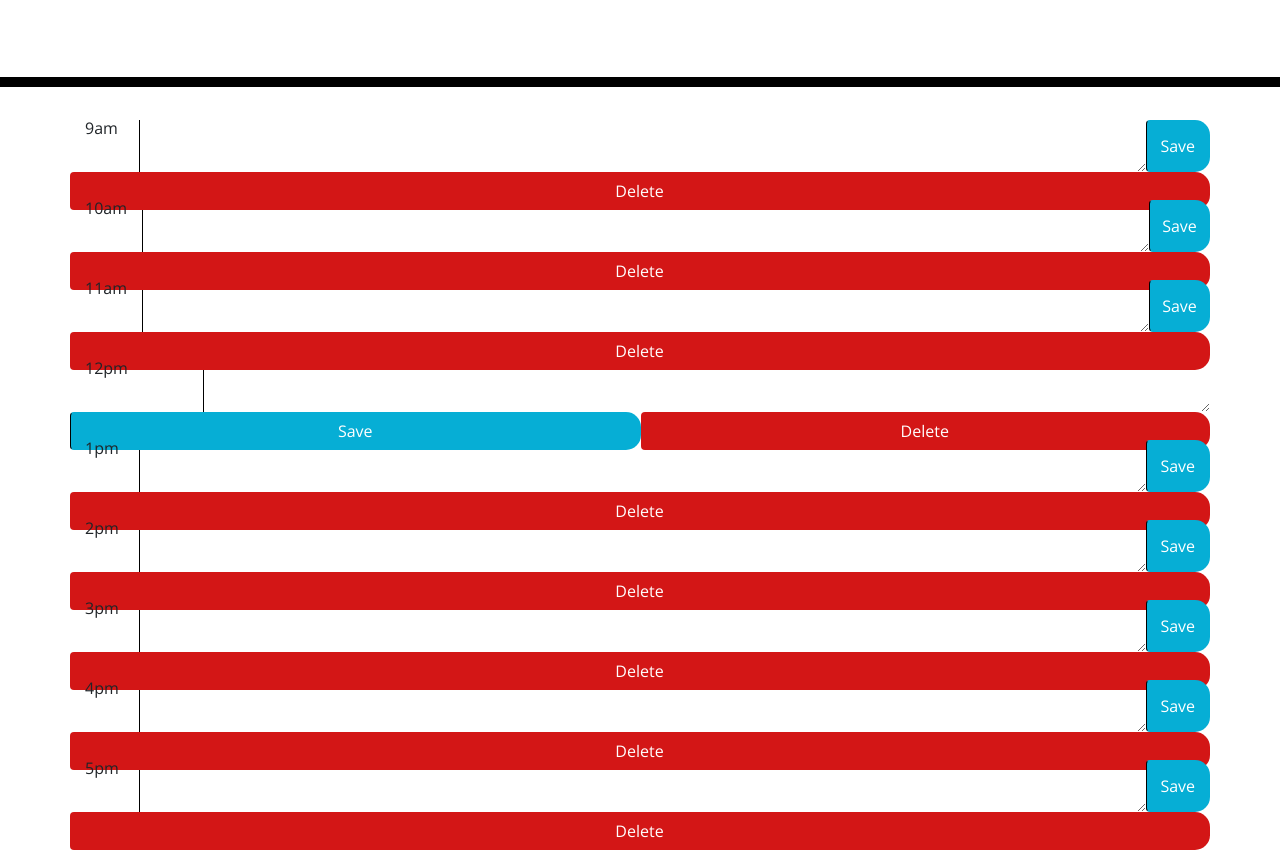
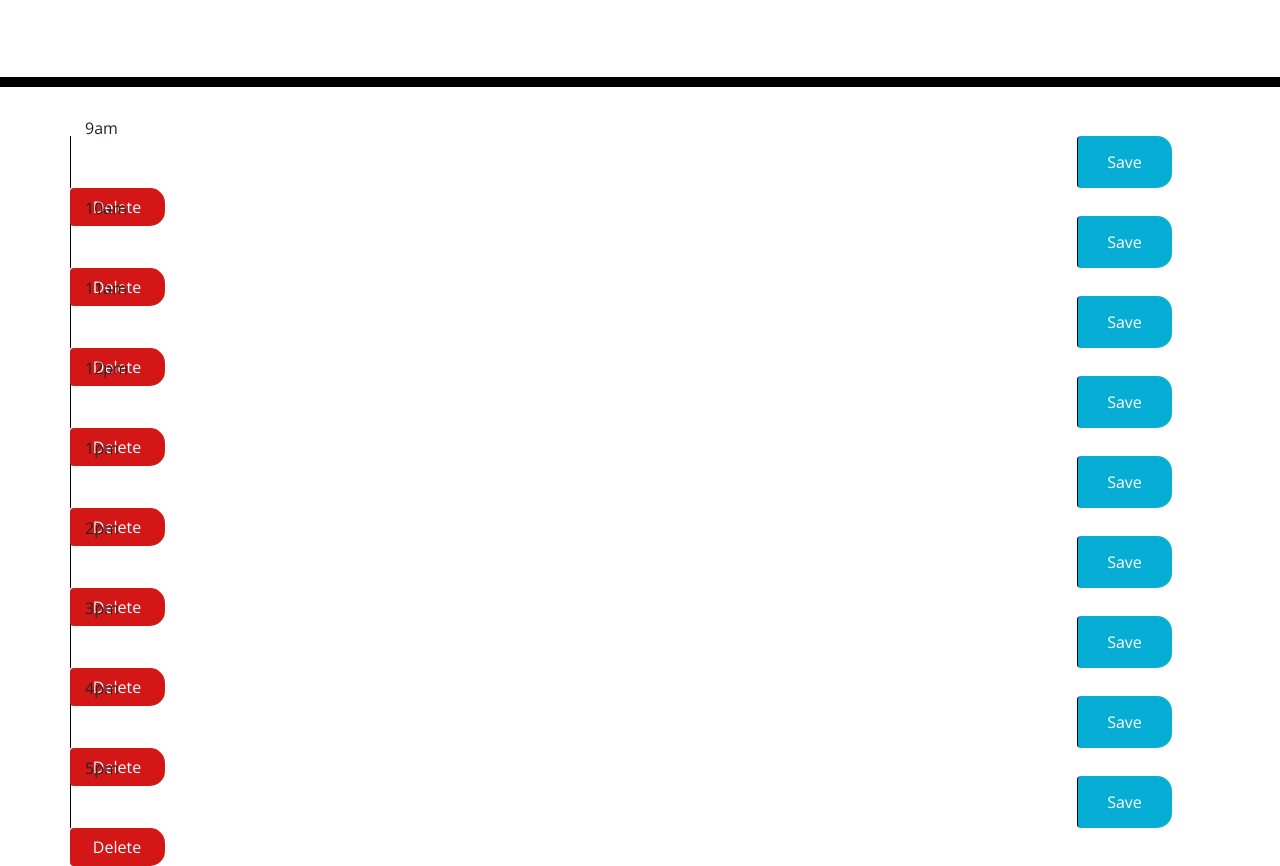
Before and after one commit to Farrah-solve/Workcation-Agenda, a plain HTML site: page Develop/index.html in a window 1280 px wide. Shown: the part 181-1047 px from the top of the page. Drawn offline with nearby package versions, Linux system fonts and the light colour scheme.

Commit message:
made changes, wouldn't function, scrapped all js code to rewrite

```diff
--- a/Develop/index.html
+++ b/Develop/index.html
@@ -31,66 +31,66 @@
     <div class="container">
 
      <div id="9" class="row">
-        <div class="col">9am</div>
+        <div class="col-md-10 description">9am</div>
          <textarea class="task"></textarea>
-         <button class="btn saveBtn col">Save</button>
-         <button class="btn deleteBtn col">Delete</button>
+         <button class="btn saveBtn col-md-1">Save</button>
+         <button class="btn deleteBtn col-md-1">Delete</button>
      </div>
 
      <div id="10" class="row">
-       <div class="col">10am</div>
+       <div class="col-md-10 description">10am</div>
        <textarea class="task"></textarea>
-       <button class="btn saveBtn col">Save</button>
-       <button class="btn deleteBtn col">Delete</button>
+       <button class="btn saveBtn col-md-1">Save</button>
+       <button class="btn deleteBtn col-md-1">Delete</button>
      </div>
 
      <div id="11" class="row">
-       <div class="col">11am</div>
+       <div class="col-md-10 description">11am</div>
        <textarea class="task"></textarea>
-       <button class="btn saveBtn col">Save</button>
-       <button class="btn deleteBtn col">Delete</button>
+       <button class="btn saveBtn col-md-1">Save</button>
+       <button class="btn deleteBtn col-md-1">Delete</button>
      </div>
 
      <div id="12" class="row">
-       <div class="col">12pm</div>
+       <div class="col-md-10 description">12pm</div>
        <textarea class="task"></textarea>
-       <button class="btn saveBtn col">Save</button>
-       <button class="btn deleteBtn col">Delete</button>
+       <button class="btn saveBtn col-md-1">Save</button>
+       <button class="btn deleteBtn col-md-1">Delete</button>
      </div>
 
      <div id="1" class="row">
-       <div class="col">1pm</div>
+       <div class="col-md-10 description">1pm</div>
        <textarea class="task"></textarea>
-       <button class="btn saveBtn col">Save</button>
-       <button class="btn deleteBtn col">Delete</button>
+       <button class="btn saveBtn col-md-1">Save</button>
+       <button class="btn deleteBtn col-md-1">Delete</button>
      </div>
 
      <div id="2" class="row">
-       <div class="col">2pm</div>
+       <div class="col-md-10 description">2pm</div>
        <textarea class="task"></textarea>
-       <button class="btn saveBtn col">Save</button>
-       <button class="btn deleteBtn col">Delete</button>
+       <button class="btn saveBtn col-md-1">Save</button>
+       <button class="btn deleteBtn col-md-1">Delete</button>
      </div>
 
      <div id="3" class="row">
-       <div class="col">3pm</div>
+       <div class="col-md-10 description">3pm</div>
        <textarea class="task"></textarea>
-       <button class="btn saveBtn col">Save</button>
-       <button class="btn deleteBtn col">Delete</button>
+       <button class="btn saveBtn col-md-1">Save</button>
+       <button class="btn deleteBtn col-md-1">Delete</button>
      </div>
 
      <div id="4" class="row">
-       <div class="col">4pm</div>
+       <div class="col-md-10 description">4pm</div>
        <textarea class="task"></textarea>
-       <button class="btn saveBtn col">Save</button>
-       <button class="btn deleteBtn col">Delete</button>
+       <button class="btn saveBtn col-md-1">Save</button>
+       <button class="btn deleteBtn col-md-1">Delete</button>
      </div>
 
      <div id="5" class="row">
-       <div class="col">5pm</div>
+       <div class="col-md-10 description">5pm</div>
        <textarea class="task"></textarea>
-       <button class="btn saveBtn col">Save</button>
-       <button class="btn deleteBtn col">Delete</button>
+       <button class="btn saveBtn col-md-1">Save</button>
+       <button class="btn deleteBtn col-md-1">Delete</button>
      </div>
 
     <script src="https://code.jquery.com/jquery-3.4.1.min.js"></script>
--- a/Develop/style.css
+++ b/Develop/style.css
@@ -7,7 +7,7 @@ body {
 textarea{
   background: transparent;
   border: none;
-  resize: auto;
+  resize: none;
   color: #000000;
   border-left: 1px solid black;
   padding: 10px;
```
Also changed, not shown: Develop/script.js (line endings or trailing spaces).
